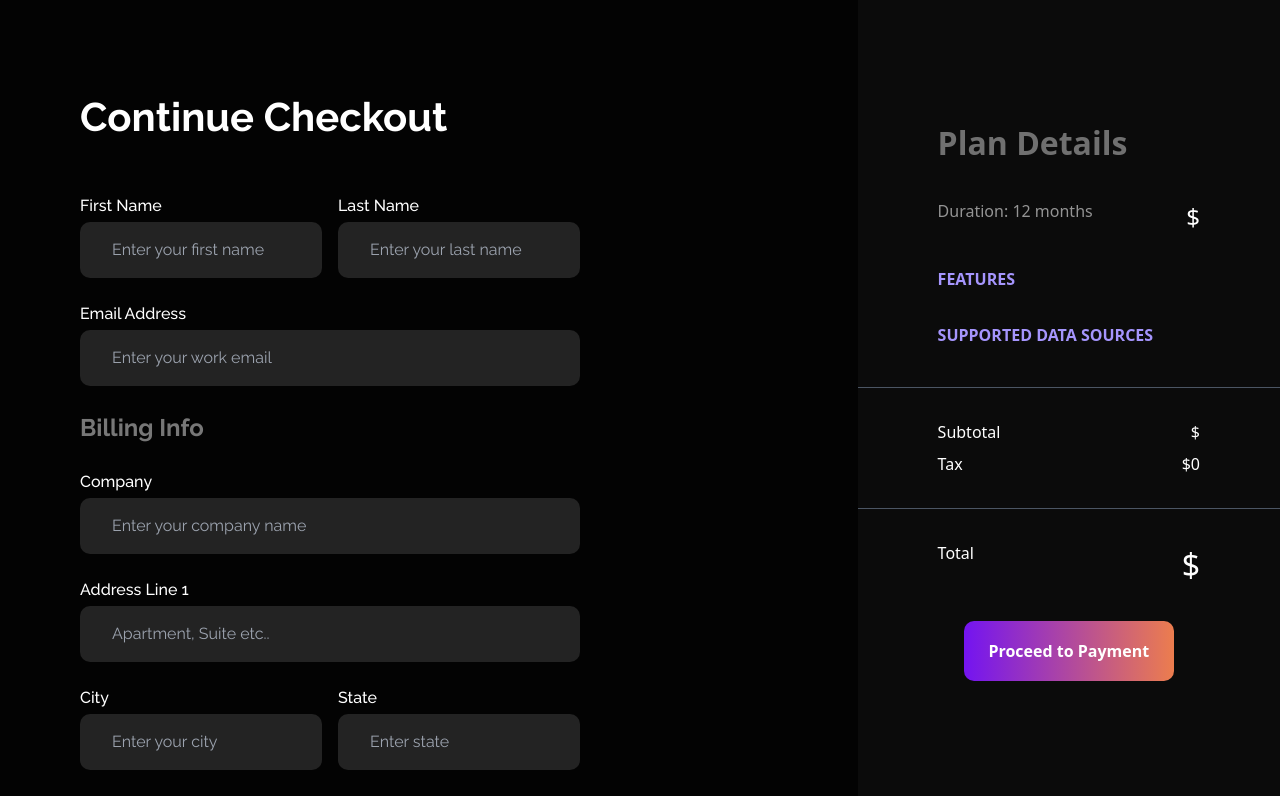
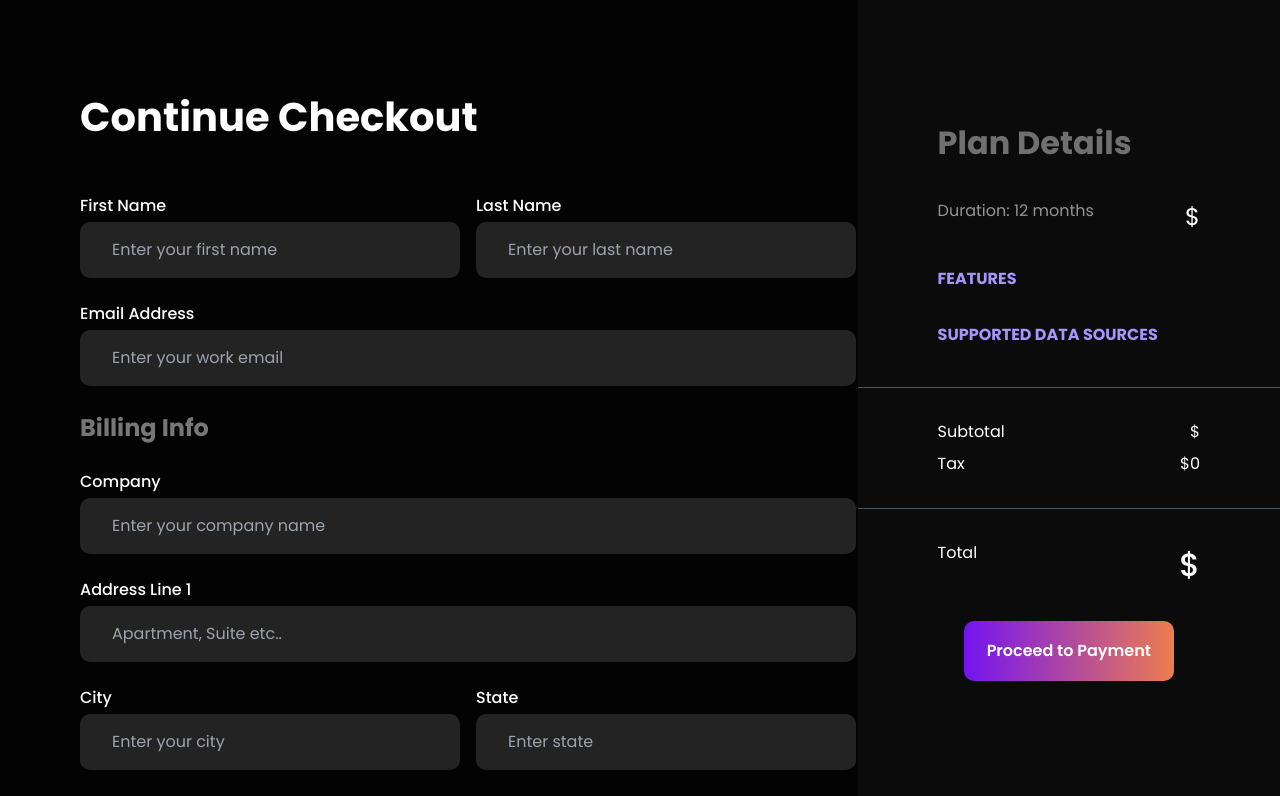
Before and after one commit to soluno/AnswerFlow, a Next.js app: page /setup in a window 1280 px wide. Shown: the top 796 px of the page. Built offline with nearby package versions, Linux system fonts and the light colour scheme; no server answers.

Commit message:
update the fonts

```diff
--- a/app/layout.tsx
+++ b/app/layout.tsx
@@ -1,10 +1,13 @@
 import type { Metadata } from "next";
-import { Raleway } from "next/font/google";
+import { Poppins } from "next/font/google";
 import "./globals.css";
 import AuthProvider from "./context/Auth";
 import { Toaster } from "sonner";
 
-const inter = Raleway({ subsets: ["latin"] });
+const inter = Poppins({
+  subsets: ["latin"],
+  weight: ["100", "200", "300", "400", "500", "600", "700", "800", "900"],
+});
 
 export const metadata: Metadata = {
   title: "AnswerFlow AI - Boost Efficiency with Data-Driven Chatbot",
--- a/app/login/page.tsx
+++ b/app/login/page.tsx
@@ -3,7 +3,7 @@ import React, { useState } from "react";
 import Image from "next/image";
 import Link from "next/link";
 
-import { signIn, signOut } from "next-auth/react";
+import { signIn } from "next-auth/react";
 
 function Page() {
   const signUpWithGoogle = () => {
--- a/app/setup/_components/steps/StepA.tsx
+++ b/app/setup/_components/steps/StepA.tsx
@@ -1,19 +1,16 @@
 "use client";
 
+import { YourPlanType } from "@/types/plan";
 import { useSession } from "next-auth/react";
 import { useEffect, useState } from "react";
 
 type props = { handleNext: () => void };
 
-type YourPlanType = {
-  plan: "basic" | "starter" | "pro";
-  method: "monthly" | "annual";
-};
 function StepA({ handleNext }: props) {
+  const [planFromLocal, setPlanFromLocal] = useState<YourPlanType | null>(null);
   const session = useSession();
 
-  const [planFromLocal, setPlanFromLocal] = useState<YourPlanType | null>(null);
-
+  // retrieving plan from local storage
   useEffect(() => {
     try {
       const storedPlan = localStorage.getItem("plan");
@@ -212,7 +209,7 @@ function StepA({ handleNext }: props) {
         </form>
       </div>
 
-      <div className="min-w-[33%] bg-[#0B0B0B] flex flex-col justify-center gap-8 font-sans h-screen fixed top-0 right-0">
+      <div className="min-w-[33%] bg-[#0B0B0B] flex flex-col justify-center gap-8   h-screen fixed top-0 right-0">
         <h1 className="text-[32px] font-bold text-[#707070] px-20">
           Plan Details
         </h1>
--- a/app/setup/layout.tsx
+++ b/app/setup/layout.tsx
@@ -1,10 +1,13 @@
 /* eslint-disable @next/next/next-script-for-ga */
 import type { Metadata } from "next";
-import { Raleway } from "next/font/google";
+import { Poppins } from "next/font/google";
 import "../globals.css";
 import ProgressBar from "./_components/ui/ProgressBar";
 
-const inter = Raleway({ subsets: ["latin"] });
+const inter = Poppins({
+  subsets: ["latin"],
+  weight: ["100", "200", "300", "400", "500", "600", "700", "800", "900"],
+});
 
 export const metadata: Metadata = {
   title: "AnswerFlow AI - SetUp Bot",
--- a/components/Pricing.tsx
+++ b/components/Pricing.tsx
@@ -39,13 +39,13 @@ function Pricing() {
         </div>
       </div>
       <div className="flex flex-col xl:flex-row gap-10 w-[100%]  mx-auto">
-        <div className="border-gad-1 flex-1 flex flex-col justify-between gap-20 w-full font-sans">
+        <div className="border-gad-1 flex-1 flex flex-col justify-between gap-20 w-full  ">
           <div className="flex flex-col gap-10 flex-[4]">
             <div className="flex flex-col gap-2 items-start">
               <p className="text-[#A595FD] font-semibold uppercase text-[16px] ">
                 Basic
               </p>
-              <span className="text-[36px] font-bold text-white font-sans">
+              <span className="text-[36px] font-bold text-white  ">
                 $
                 {method == "monthly"
                   ? 19
@@ -87,7 +87,7 @@ function Pricing() {
             </div>
           </div>
         </div>
-        <div className="border-gad-1 flex-1 flex flex-col gap-10 w-full relative font-sans ">
+        <div className="border-gad-1 flex-1 flex flex-col gap-10 w-full relative   ">
           <div className="flex flex-col gap-10 flex-[4]">
             <div className="flex flex-col gap-2 items-start">
               <div className="flex justify-between w-full items-center">
@@ -98,7 +98,7 @@ function Pricing() {
                   most popular
                 </div>
               </div>
-              <span className="text-[36px] font-bold text-white font-sans">
+              <span className="text-[36px] font-bold text-white  ">
                 $
                 {method == "monthly"
                   ? 99
@@ -146,7 +146,7 @@ function Pricing() {
             </p>
           </div>
         </div>
-        <div className="border-gad-1 flex-1 flex flex-col gap-10 w-full relative font-sans">
+        <div className="border-gad-1 flex-1 flex flex-col gap-10 w-full relative  ">
           <div className="flex flex-col gap-10 flex-[4]">
             <div className="flex flex-col gap-2 items-start">
               <div className="flex justify-between w-full items-center">
```
